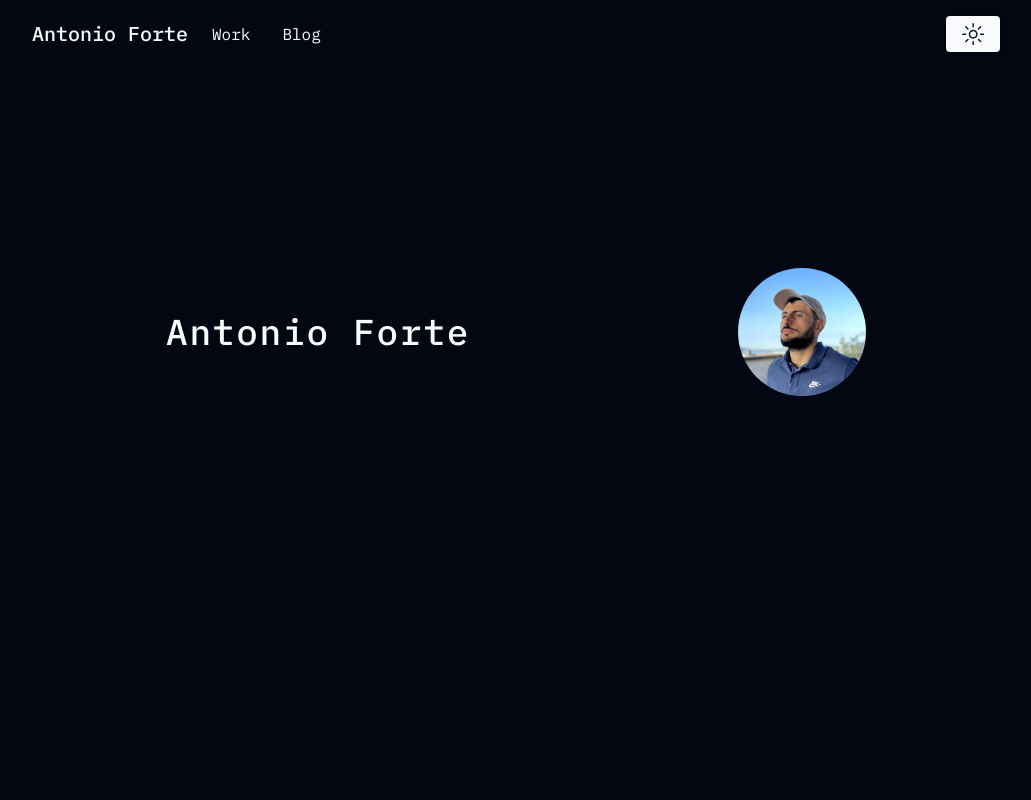
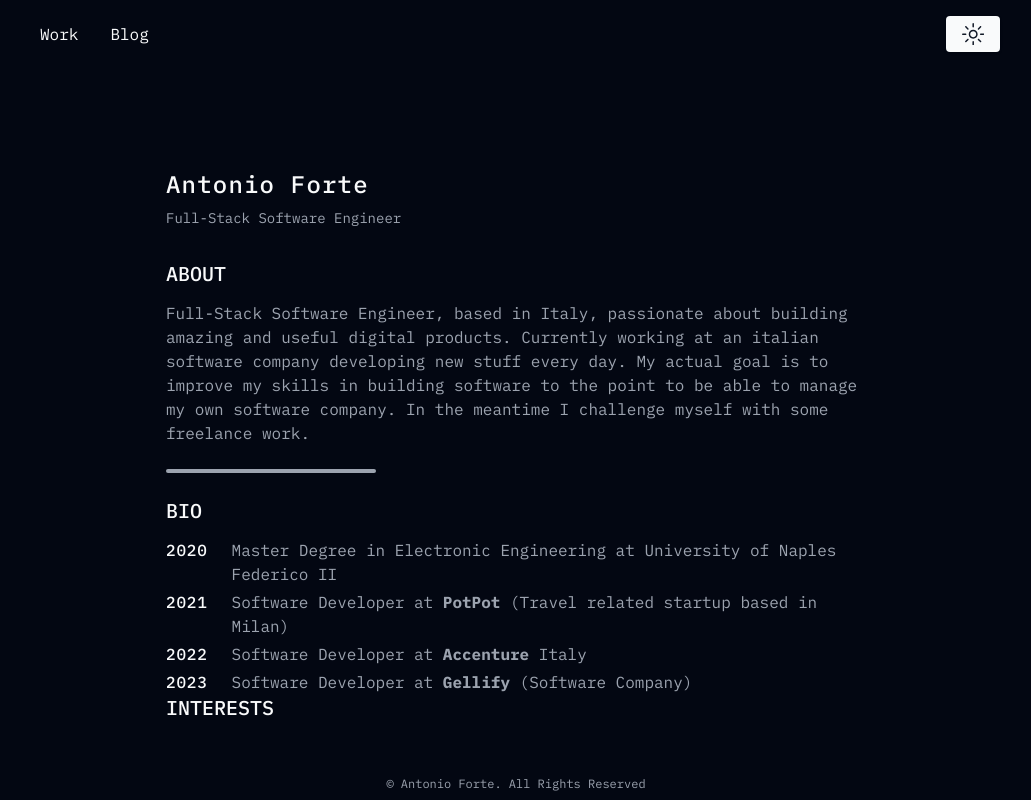
Before and after one commit to nytocode/personal-page, a Next.js app: page / in a window 1280 px wide. Shown: the whole page, without its empty margins (124-1155 px from the left). Built offline with nearby package versions, Linux system fonts and the light colour scheme.

Commit message:
home page draft

```diff
--- a/app/layout.tsx
+++ b/app/layout.tsx
@@ -3,6 +3,7 @@ import "./globals.css";
 import type { Metadata } from "next";
 import { IBM_Plex_Mono } from "next/font/google";
 import Navbar from "@/components/navbar";
+import Footer from "@/components/footer";
 
 const ibm_plex_mono = IBM_Plex_Mono({
   weight: ["100", "300", "400", "500", "700"],
@@ -31,6 +32,7 @@ export default function RootLayout({
           <div className="h-screen w-screen flex flex-col">
             <Navbar />
             {children}
+            <Footer />
           </div>
         </ThemeProvider>
       </body>
--- a/app/page.tsx
+++ b/app/page.tsx
@@ -1,13 +1,59 @@
-import { Avatar, AvatarImage } from "@/components/ui/avatar";
-
 export default function Home() {
   return (
-    <div className="flex-1 overflow-y-scroll flex flex-col w-[700px] mx-auto">
-      <div className="flex items-center justify-between mt-[200px]">
-        <h1 className="text-4xl font-medium tracking-wider">Antonio Forte</h1>
-        <Avatar className="w-32 h-32">
-          <AvatarImage src="/img/profile.jpg" />
-        </Avatar>
+    <div className="flex-1 overflow-y-scroll flex flex-col w-[700px] mx-auto pt-[100px]">
+      <div className="flex flex-col">
+        <h1 className="text-2xl font-medium tracking-wider mb-[0.5rem]">
+          Antonio Forte
+        </h1>
+        <h3 className="text-muted-foreground text-sm">
+          Full-Stack Software Engineer
+        </h3>
+      </div>
+      <div className="mt-[2rem]">
+        <h2 className="mb-[0.8rem] text-xl font-medium">ABOUT</h2>
+        <p className="text-muted-foreground">
+          Full-Stack Software Engineer, based in Italy, passionate about
+          building amazing and useful digital products. Currently working at an
+          italian software company developing new stuff every day. My actual
+          goal is to improve my skills in building software to the point to be
+          able to manage my own software company. In the meantime I challenge
+          myself with some freelance work.
+        </p>
+      </div>
+      <span className="w-[30%] h-1 my-[1.5rem] rounded-full bg-muted-foreground"></span>
+      <div>
+        <h2 className="text-xl font-medium mb-[0.8rem]">BIO</h2>
+        <ul className="flex flex-col gap-1">
+          <li className="flex items-start gap-2">
+            <h4 className="font-medium tracking-wider mr-[1rem]">2020</h4>
+            <span className="text-muted-foreground">
+              Master Degree in Electronic Engineering at University of Naples
+              Federico II
+            </span>
+          </li>
+          <li className="flex items-start gap-2">
+            <h4 className="font-medium tracking-wider mr-[1rem]">2021</h4>
+            <span className="text-muted-foreground">
+              Software Developer at <strong>PotPot</strong> (Travel related
+              startup based in Milan)
+            </span>
+          </li>
+          <li className="flex items-start gap-2">
+            <h4 className="font-medium tracking-wider mr-[1rem]">2022</h4>
+            <span className="text-muted-foreground">
+              Software Developer at <strong>Accenture</strong> Italy
+            </span>
+          </li>
+          <li className="flex items-start gap-2">
+            <h4 className="font-medium tracking-wider mr-[1rem]">2023</h4>
+            <span className="text-muted-foreground">
+              Software Developer at <strong>Gellify</strong> (Software Company)
+            </span>
+          </li>
+        </ul>
+      </div>
+      <div>
+        <h2 className="text-xl font-medium mb-[0.8rem]">INTERESTS</h2>
       </div>
     </div>
   );
--- /dev/null
+++ b/components/footer.tsx
@@ -0,0 +1,11 @@
+const Footer = () => {
+  return (
+    <footer className="p-2 w-full flex items-center justify-center">
+      <span className="text-muted-foreground text-xs">
+        &copy; Antonio Forte. All Rights Reserved
+      </span>
+    </footer>
+  );
+};
+
+export default Footer;
--- a/components/navbar.tsx
+++ b/components/navbar.tsx
@@ -4,8 +4,7 @@ import ThemeToggle from "./theme-toggle";
 const Navbar = () => {
   return (
     <header className="w-[1000px] mx-auto p-4 flex items-center">
-      <h2 className="text-xl font-medium">Antonio Forte</h2>
-      <nav className="ml-4">
+      <nav>
         <ul className="flex items-center gap-4">
           <li>
             <Link
```
